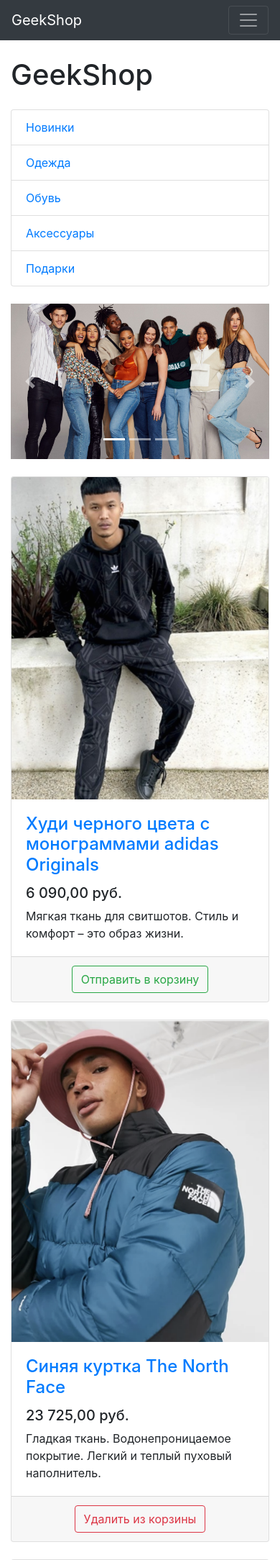
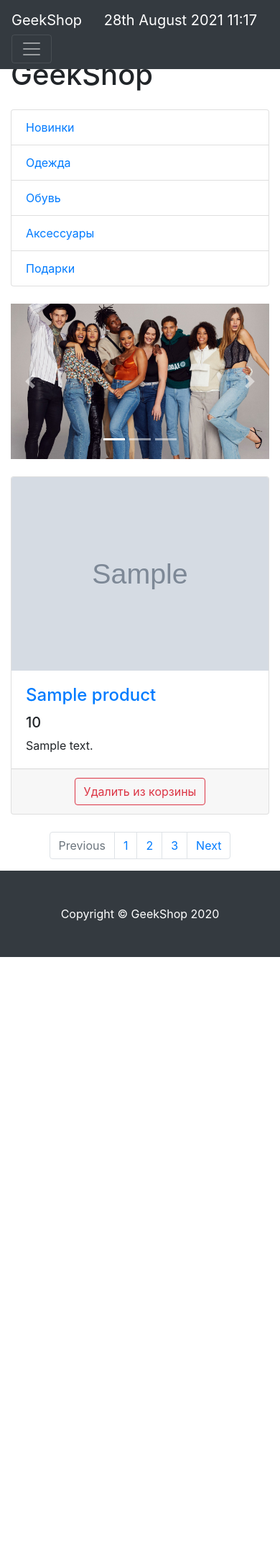
Before and after one commit to KokoulinKV/geekshop, a Django app: template products/templates/products/products.html in a window 390 px wide. Shown: the top 2168 px of the page at 72% size. After the commit the page ends 1330 px from the top, so only its background shows below. Run offline with Django 3.2, Linux system fonts and the light colour scheme; the template is opened without the code that fills it: most values are stand-ins (such as "Sample title", 1, 10 or a date in 2020); grey boxes marked "Sample" are stand-in pictures; some libraries are stand-ins or nearby versions.

Commit message:
add datetime in header; add and parse "index.html"; add "|title" tag to titles.

```diff
--- a/geekshop/urls.py
+++ b/geekshop/urls.py
@@ -15,12 +15,11 @@
 """
 from django.contrib import admin
 from django.urls import path
-from products.views import index, products, test
+from products.views import index, products
 
 urlpatterns = [
     path('admin/', admin.site.urls),
     path('', index, name='index'),
-    path('products/', products, name='products'),
-    path('test/', test),
+    path('products/', products, name='products')
 
 ]
--- a/products/templates/products/base.html
+++ b/products/templates/products/base.html
@@ -1,7 +1,4 @@
 {% load static %}
-
-
-
 
 
 <!DOCTYPE html>
@@ -35,6 +32,7 @@
 <nav class="navbar navbar-expand-lg navbar-dark bg-dark fixed-top">
     <div class="container">
         <a class="navbar-brand" href="{% url 'index' %}">GeekShop</a>
+        <div class="navbar-brand">{% now "jS F Y H:i" %}</div>
         <button class="navbar-toggler" type="button" data-toggle="collapse" data-target="#navbarResponsive"
                 aria-controls="navbarResponsive" aria-expanded="false" aria-label="Toggle navigation">
             <span class="navbar-toggler-icon"></span>
@@ -76,11 +74,11 @@
 
 
 <!-- Bootstrap core JavaScript -->
-<script src="{% static 'vendor/jquery/jquery.min.js'%}"></script>
-<script src="{% static 'vendor/bootstrap/js/bootstrap.bundle.min.js'%}"></script>
+<script src="{% static 'vendor/jquery/jquery.min.js' %}"></script>
+<script src="{% static 'vendor/bootstrap/js/bootstrap.bundle.min.js' %}"></script>
 
 <!-- FontAwesome script -->
-<script src="{% static 'vendor/fontawesome/fontawesome-icons.js'%}" crossorigin="anonymous"></script>
+<script src="{% static 'vendor/fontawesome/fontawesome-icons.js' %}" crossorigin="anonymous"></script>
 
 </body>
 
--- a/products/templates/products/index.html
+++ b/products/templates/products/index.html
@@ -2,7 +2,7 @@
 {% load static %}
 
 {% block title %}
-    GeekShop
+    {{ title|title }}
 {% endblock %}
 
 {% block css %}
@@ -21,7 +21,7 @@
                         Бесплатная доставка по всему миру! Аутлет: до -70% Собственный бренд. -20% новым покупателям.
                     </p>
                     <button id="start-purchase-btn" type="button" class="btn btn-lg">
-                        <a id="start-purchase-link" href="{%  url 'products' %}">
+                        <a id="start-purchase-link" href="{% url 'products' %}">
                             Начать покупки
                         </a>
                     </button>
--- /dev/null
+++ b/products/templates/products/index.json
@@ -0,0 +1,3 @@
+{
+  "title": "geekShop"
+}
--- a/products/templates/products/products.html
+++ b/products/templates/products/products.html
@@ -2,7 +2,8 @@
 {% load static %}
 
 {% block title %}
-    GeekShop - Каталог
+{#    GeekShop - Каталог#}
+    {{ title|title }}
 {% endblock %}
 
 {% block css %}
@@ -63,127 +64,35 @@
                 </div>
 
                 <div class="row">
-
+                    {% for product in products %}
                         <div class="col-lg-4 col-md-6 mb-4">
                             <div class="card h-100">
                                 <a href="#">
                                     <img class="card-img-top"
-                                     src="{% static 'vendor/img/products/Adidas-hoodie.png' %}"
+                                         src="{% static product.img %}"
                                          alt="">
                                 </a>
                                 <div class="card-body">
                                     <h4 class="card-title">
-                                    <a href="#">Худи черного цвета с монограммами adidas Originals</a>
+                                        <a href="#">{{ product.name }}</a>
                                     </h4>
-                                <h5>6 090,00 руб.</h5>
-                                <p class="card-text">Мягкая ткань для свитшотов. Стиль и комфорт – это образ жизни.</p>
+                                    <h5>{{ product.price }}</h5>
+                                    <p class="card-text">{{ product.description }}</p>
                                 </div>
                                 <div class="card-footer text-center">
-                                <button type="button" class="btn btn-outline-success">Отправить в корзину</button>
+                                    {% if product.button %}
+                                        <button type="button" class="btn btn-outline-success">
+                                            Отправить в корзину
+                                        </button>
+                                    {% else %}
+                                        <button type="button" class="btn btn-outline-danger">
+                                            Удалить из корзины
+                                        </button>
+                                    {% endif %}
                                 </div>
                             </div>
                         </div>
-
-                    <div class="col-lg-4 col-md-6 mb-4">
-                        <div class="card h-100">
-                            <a href="#">
-                                <img class="card-img-top"
-                                     src="{% static 'vendor/img/products/Blue-jacket-The-North-Face.png' %}" alt="">
-                            </a>
-                            <div class="card-body">
-                                <h4 class="card-title">
-                                    <a href="#">Синяя куртка The North Face</a>
-                                </h4>
-                                <h5>23 725,00 руб.</h5>
-                                <p class="card-text">
-                                    Гладкая ткань. Водонепроницаемое покрытие. Легкий и теплый пуховый наполнитель.
-                                </p>
-                            </div>
-                            <div class="card-footer text-center">
-                                <button type="button" class="btn btn-outline-danger">Удалить из корзины</button>
-                            </div>
-                        </div>
-                    </div>
-
-                    <div class="col-lg-4 col-md-6 mb-4">
-                        <div class="card h-100">
-                            <a href="#">
-                                <img class="card-img-top"
-                                     src="{% static 'vendor/img/products/Brown-sports-oversized-top-ASOS-DESIGN.png' %}"
-                                     alt="">
-                            </a>
-                            <div class="card-body">
-                                <h4 class="card-title">
-                                    <a href="#">Коричневый спортивный oversized-топ ASOS DESIGN</a>
-                                </h4>
-                                <h5>3 390,00 руб.</h5>
-                                <p class="card-text">Материал с плюшевой текстурой. Удобный и мягкий.</p>
-                            </div>
-                            <div class="card-footer text-center">
-                                <button type="button" class="btn btn-outline-success">Отправить в корзину</button>
-                            </div>
-                        </div>
-                    </div>
-
-                    <div class="col-lg-4 col-md-6 mb-4">
-                        <div class="card h-100">
-                            <a href="#">
-                                <img class="card-img-top"
-                                     src="{% static 'vendor/img/products/Black-Nike-Heritage-backpack.png' %}"
-                                     alt="">
-                            </a>
-                            <div class="card-body">
-                                <h4 class="card-title">
-                                    <a href="#">Черный рюкзак Nike Heritage</a>
-                                </h4>
-                                <h5>2 340,00 руб.</h5>
-                                <p class="card-text">Плотная ткань. Легкий материал.</p>
-                            </div>
-                            <div class="card-footer text-center">
-                                <button type="button" class="btn btn-outline-success">Отправить в корзину</button>
-                            </div>
-                        </div>
-                    </div>
-
-                    <div class="col-lg-4 col-md-6 mb-4">
-                        <div class="card h-100">
-                            <a href="#">
-                                <img class="card-img-top"
-                                     src="{% static 'vendor/img/products/Black-Dr-Martens-shoes.png' %}"
-                                     alt="">
-                            </a>
-                            <div class="card-body">
-                                <h4 class="card-title">
-                                    <a href="#">Черные туфли на платформе с 3 парами люверсов Dr Martens 1461 Bex</a>
-                                </h4>
-                                <h5>13 590,00 руб.</h5>
-                                <p class="card-text">Гладкий кожаный верх. Натуральный материал.</p>
-                            </div>
-                            <div class="card-footer text-center">
-                                <button type="button" class="btn btn-outline-success">Отправить в корзину</button>
-                            </div>
-                        </div>
-                    </div>
-
-                    <div class="col-lg-4 col-md-6 mb-4">
-                        <div class="card h-100">
-                            <a href="#">
-                                <img class="card-img-top"
-                                     src="{% static 'vendor/img/products/Dark-blue-wide-leg-ASOs-DESIGN-trousers.png' %}"
-                                     alt="">
-                            </a>
-                            <div class="card-body">
-                                <h4 class="card-title">
-                                    <a href="#">Темно-синие широкие строгие брюки ASOS DESIGN</a>
-                                </h4>
-                                <h5>2 890,00 руб.</h5>
-                                <p class="card-text">Легкая эластичная ткань сирсакер Фактурная ткань.</p>
-                            </div>
-                            <div class="card-footer text-center">
-                                <button type="button" class="btn btn-outline-success">Отправить в корзину</button>
-                            </div>
-                        </div>
-                    </div>
+                    {% endfor %}
 
                 </div>
 
```
Also changed, not shown: products/templates/products/products.json (+32 -15 lines), products/templates/products/test.html (deleted, +0 -51 lines), products/views.py (+6 -8 lines). Lines whose indentation alone changed are shown as unchanged.
